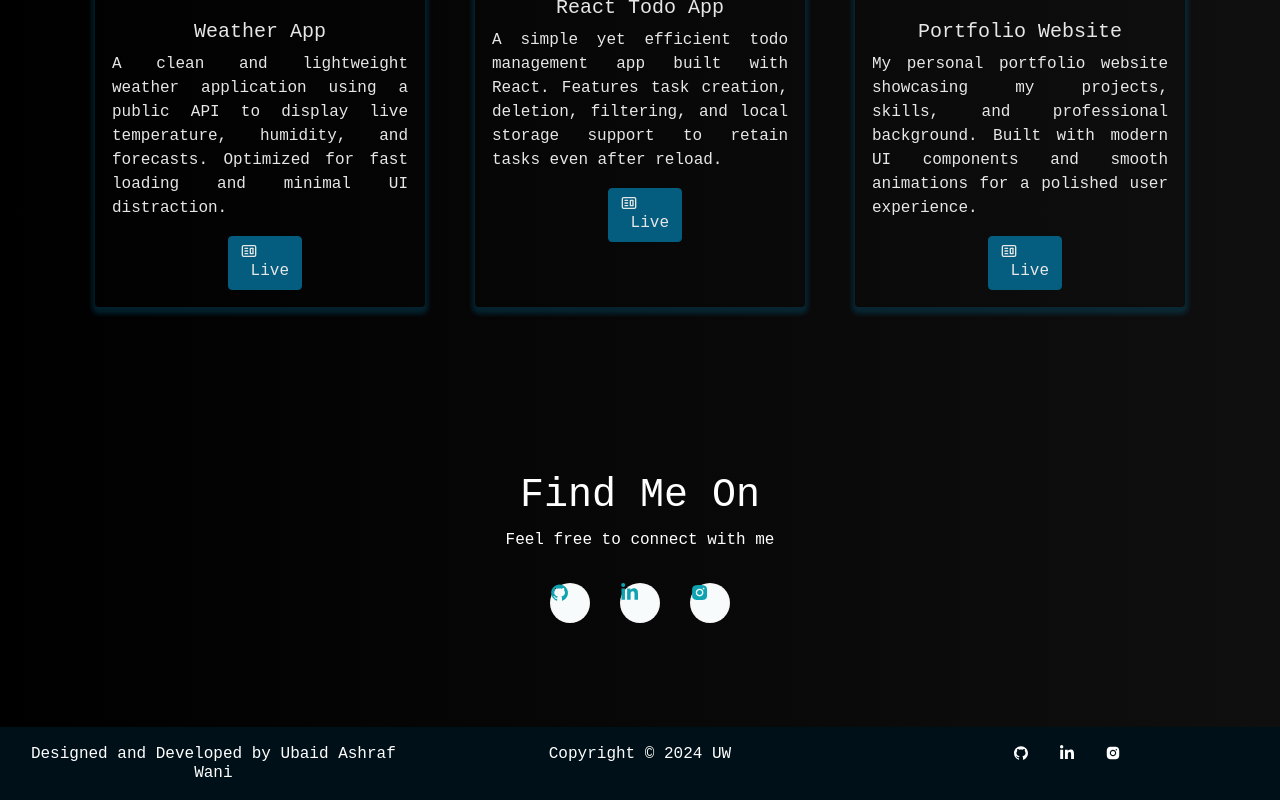
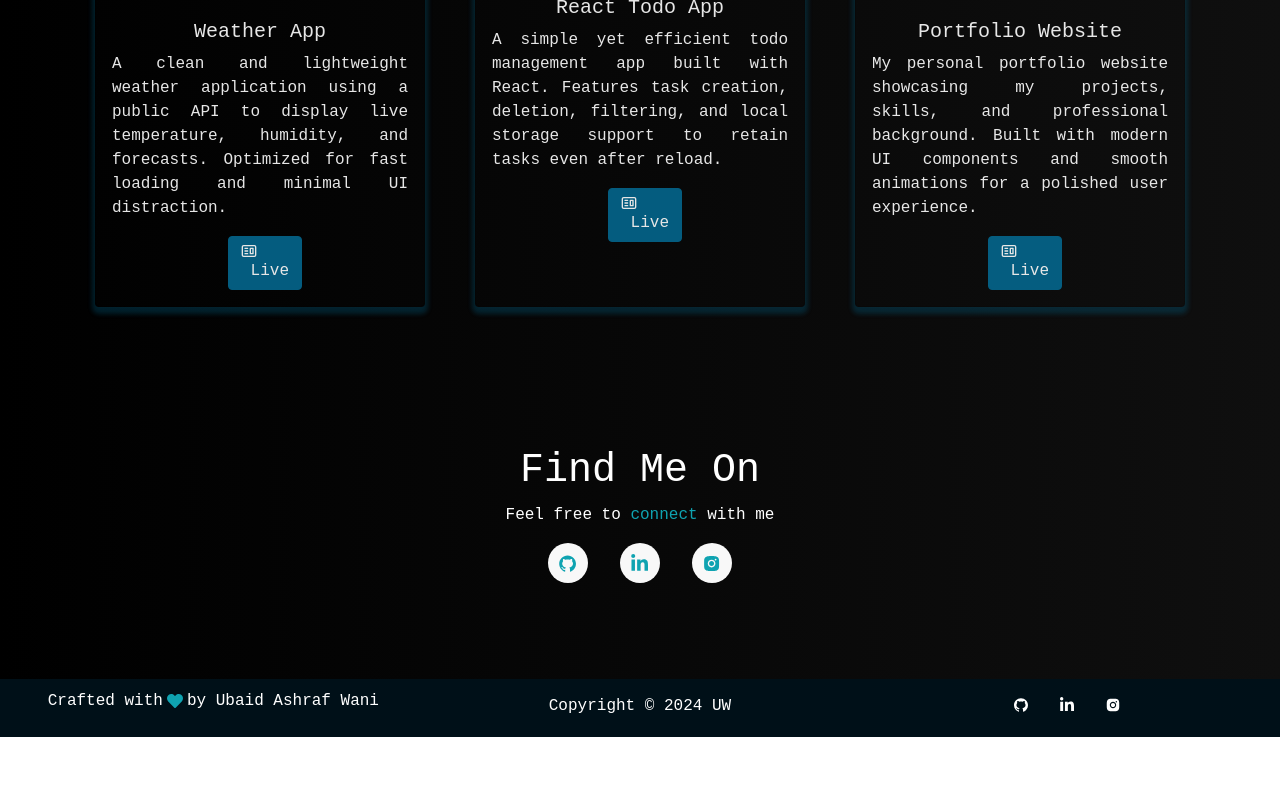
Before and after one commit to ubaid-wani/ubaid-wani.github.io, a React (Vite) app: page / in a window 1280 px wide. Shown: the part 4867-5667 px from the top of the page. After the commit the page ends 5604 px from the top, so only its background shows below. Built offline with nearby package versions, Linux system fonts and the light colour scheme; grey boxes are pictures that could not be loaded.

Commit message:
fix social icons

```diff
--- a/package.json
+++ b/package.json
@@ -17,6 +17,7 @@
     "axios": "^0.26.1",
     "bootstrap": "^5.1.3",
     "clsx": "^2.1.1",
+    "iconify-icon": "^3.0.2",
     "react": "^18.3.1",
     "react-bootstrap": "^2.2.1",
     "react-dom": "^18.3.1",
--- a/src/components/Footer.jsx
+++ b/src/components/Footer.jsx
@@ -1,11 +1,12 @@
 import { Container, Row, Col } from "react-bootstrap";
 import {
   AiFillGithub,
-  // AiOutlineTwitter,
   AiFillInstagram,
 } from "react-icons/ai";
 import { FaLinkedinIn } from "react-icons/fa";
 import { socialLinks } from "../data/data";
+import { Flex, Span } from "./general/BaseComponents";
+import { FaHeart } from "react-icons/fa";
 
 function Footer() {
   let date = new Date();
@@ -14,7 +15,11 @@ function Footer() {
     <Container fluid className="footer z-3">
       <Row>
         <Col md="4" className="footer-copywright">
-          <h3>Designed and Developed by Ubaid Ashraf Wani</h3>
+          <Flex className="text-white gap-1 justify-center">
+            <Span>Crafted with</Span>
+            <FaHeart className="text-heading" />
+            <Span>by Ubaid Ashraf Wani</Span>
+          </Flex>
         </Col>
         <Col md="4" className="footer-copywright">
           <h3>Copyright © {year} UW</h3>
@@ -31,16 +36,6 @@ function Footer() {
                 <AiFillGithub />
               </a>
             </li>
-            {/* <li className="social-icons">
-              <a
-                href=""
-                style={{ color: "white" }}
-                target="_blank"
-                rel="noopener noreferrer"
-              >
-                <AiOutlineTwitter />
-              </a>
-            </li> */}
             <li className="social-icons">
               <a
                 href={socialLinks.linkedin}
--- /dev/null
+++ b/src/components/Icons/SocialIcon.jsx
@@ -0,0 +1,40 @@
+const SocialIcon = ({ href, icon: Icon }) => (
+    <li className="inline-block">
+        <a
+            href={href}
+            target="_blank"
+            rel="noreferrer"
+            className="
+        relative
+        inline-flex items-center justify-center
+        w-10 h-10
+        text-[1.2em]
+        bg-white/[0.972]
+        rounded-full
+        text-heading
+        transition-all duration-500
+        before:content-['']
+        before:absolute
+        before:top-0
+        before:left-0
+        before:w-full
+        before:h-full
+        before:rounded-full
+        before:bg-muted
+        before:transition-all
+        before:duration-500
+        before:scale-90
+        before:-z-10
+        hover:before:scale-110
+        hover:before:shadow-[0_0_15px_var(--color-heading)]
+        hover:text-heading
+        hover:shadow-[0_0_5px_var(--color-heading)]
+        hover:[text-shadow:0_0_2px_var(--color-heading)]
+      "
+        >
+            <Icon className="text-heading" />
+        </a>
+    </li>
+);
+
+export default SocialIcon;
--- a/src/components/contact/Contacts.jsx
+++ b/src/components/contact/Contacts.jsx
@@ -1,63 +1,26 @@
 import { Container, Row, Col } from "react-bootstrap";
 import {
     AiFillGithub,
-    // AiOutlineTwitter,
     AiFillInstagram
 } from "react-icons/ai";
 import { FaLinkedinIn } from "react-icons/fa";
 import { socialLinks } from "../../data/data";
+import SocialIcon from "../Icons/SocialIcon";
 
 const Contacts = () => {
     return (
         <section id="contact">
             <Container>
                 <Row style={{ paddingTop: "50px", paddingBottom: "80px" }}>
-                    <Col md={12} className="home-about-social">
+                    <Col md={12} className="text-white">
                         <h1>Find Me On</h1>
                         <p>
-                            Feel free to <span className="purple">connect </span>with me
+                            Feel free to <span className="text-heading">connect </span>with me
                         </p>
-                        <ul className="home-about-social-links">
-                            <li className="social-icons">
-                                <a
-                                    href={socialLinks.github}
-                                    target="_blank"
-                                    rel="noreferrer"
-                                    className="icon-colour  home-social-icons"
-                                >
-                                    <AiFillGithub />
-                                </a>
-                            </li>
-                            {/* <li className="social-icons">
-                                <a
-                                    href=""
-                                    target="_blank"
-                                    rel="noreferrer"
-                                    className="icon-colour  home-social-icons"
-                                >
-                                    <AiOutlineTwitter />
-                                </a>
-                            </li> */}
-                            <li className="social-icons">
-                                <a
-                                    href={socialLinks.linkedin}
-                                    target="_blank"
-                                    rel="noreferrer"
-                                    className="icon-colour  home-social-icons"
-                                >
-                                    <FaLinkedinIn />
-                                </a>
-                            </li>
-                            <li className="social-icons">
-                                <a
-                                    href={socialLinks.instagram}
-                                    target="_blank"
-                                    rel="noreferrer"
-                                    className="icon-colour home-social-icons"
-                                >
-                                    <AiFillInstagram />
-                                </a>
-                            </li>
+                        <ul className="flex justify-center items-center gap-8 list-none p-0">
+                            <SocialIcon href={socialLinks.github} icon={AiFillGithub} />
+                            <SocialIcon href={socialLinks.linkedin} icon={FaLinkedinIn} />
+                            <SocialIcon href={socialLinks.instagram} icon={AiFillInstagram} />
                         </ul>
                     </Col>
                 </Row>
```
Also changed, not shown: 1 other file (tests, documents, lock files or other folders).
